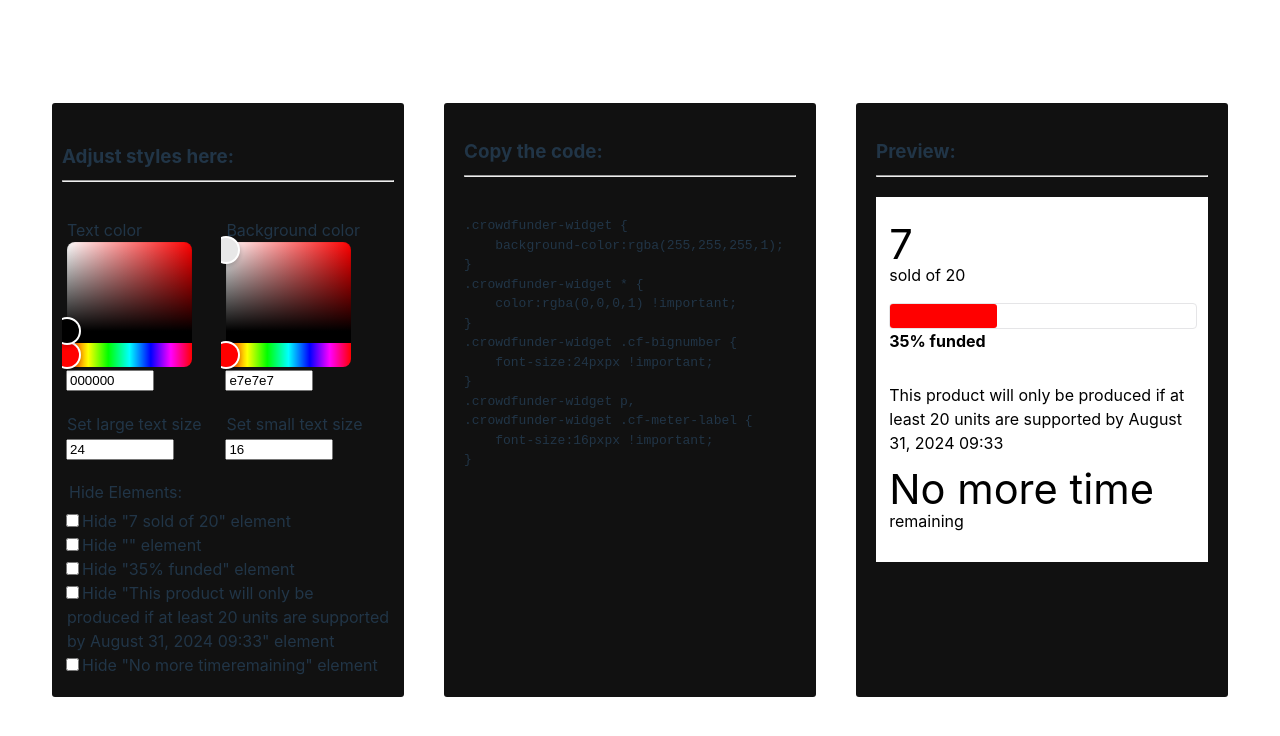
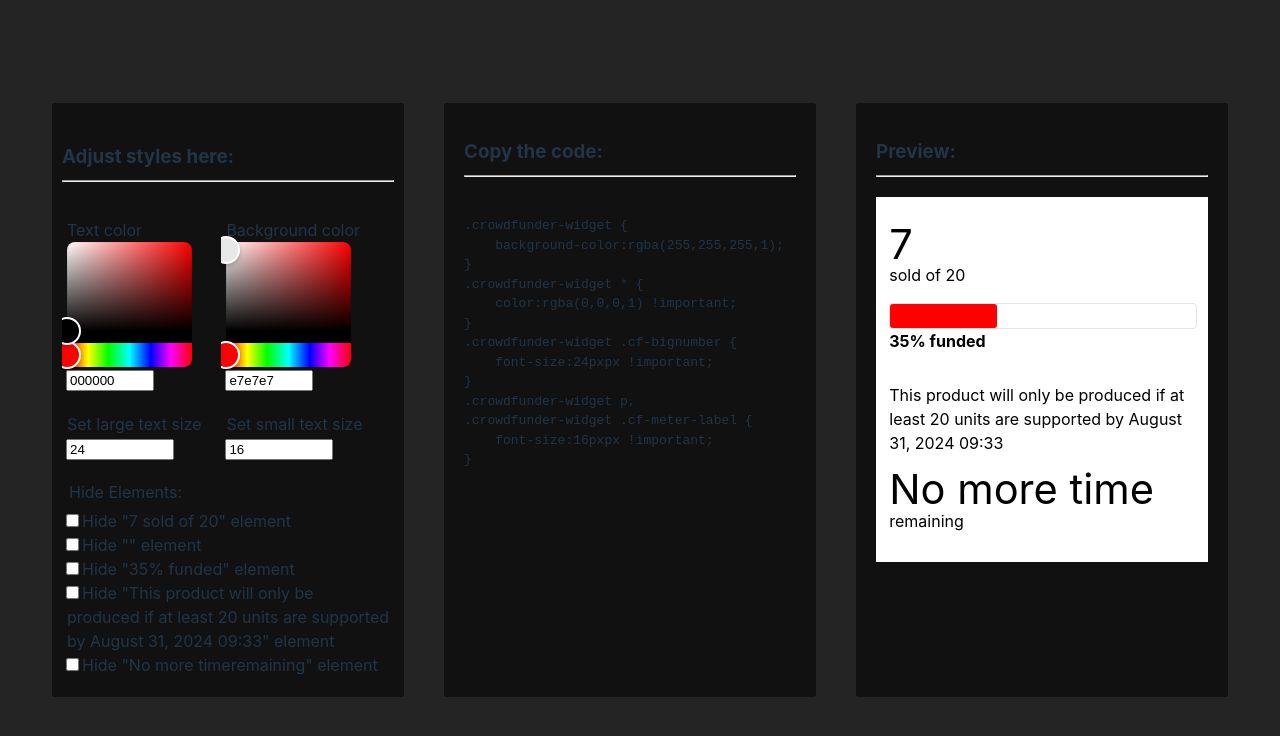
Before and after one commit to JulianSchnehage/crowdfunder-css, a React (Vite) app: page / in a window 1280 px wide. Shown: the top 736 px of the page. Built offline with nearby package versions, Linux system fonts and the light colour scheme.

Commit message:
background color hard coded as #242424

```diff
--- a/src/App.css
+++ b/src/App.css
@@ -1,4 +1,9 @@
+body {
+	background-color:#242424;
+}
+
 #root {
+  background-color:#242424;
   padding: 2rem;
   width:100%;
 }
```
